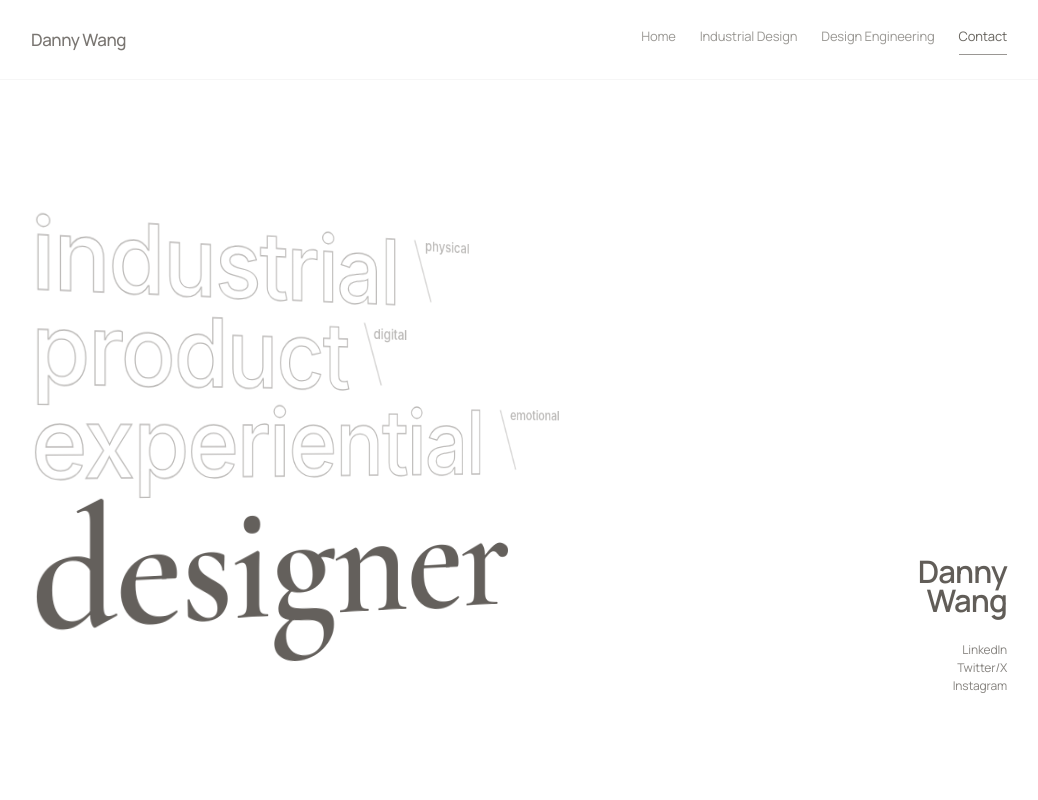
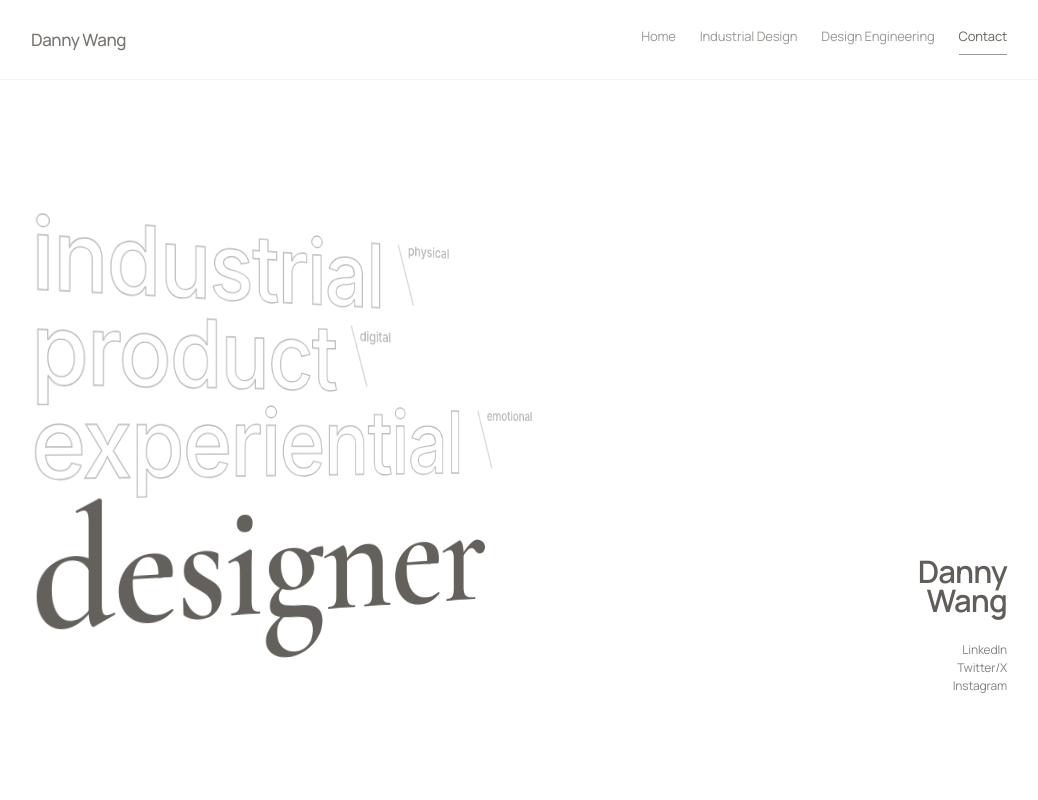
Before and after one commit to DannyByDesign/design-portfolio, a Next.js app: page /contact in a window 1280 px wide. Shown: the top 800 px of the page, without its empty margins (121-1159 px from the left). Built offline with nearby package versions, Linux system fonts and the light colour scheme.

Commit message:
hero change angle

```diff
--- a/app/globals.css
+++ b/app/globals.css
@@ -130,7 +130,6 @@
 }
 
 @utility hero-tilt-stage {
-  perspective: var(--hero-tilt-perspective);
   perspective-origin: var(--hero-tilt-origin-x) var(--hero-tilt-origin-y);
 }
 
@@ -143,7 +142,6 @@
 @utility hero-tilt-static {
   transform-style: preserve-3d;
   transform-origin: left 44%;
-  transform: rotateY(17deg);
   width: fit-content;
 }
 
--- a/components/portfolio/hero/home-hero.tsx
+++ b/components/portfolio/hero/home-hero.tsx
@@ -22,6 +22,8 @@ const HERO_DEFINITION_PARAGRAPHS = [
 
 const HERO_SOCIAL_LABELS = ["LinkedIn", "Twitter/X", "Instagram"];
 const HERO_AXIS_LABEL_COLOR = "rgb(87 83 78 / 0.42)";
+const HERO_INITIAL_ROTATE_Y = 21;
+const HERO_INITIAL_PERSPECTIVE = 1050;
 
 export function HomeHero({ prefersReducedMotion, flattenProgress }: HomeHeroProps) {
   const heroRef = useRef<HTMLElement | null>(null);
@@ -33,8 +35,8 @@ export function HomeHero({ prefersReducedMotion, flattenProgress }: HomeHeroProp
     target: heroRef,
     offset: ["start start", "end start"],
   });
-  const flattenRotateY = useTransform(flattenSource, [0, 0.86], [17, 0]);
-  const flattenPerspective = useTransform(flattenSource, [0, 1], [1050, 22000]);
+  const flattenRotateY = useTransform(flattenSource, [0, 0.86], [HERO_INITIAL_ROTATE_Y, 0]);
+  const flattenPerspective = useTransform(flattenSource, [0, 1], [HERO_INITIAL_PERSPECTIVE, 22000]);
 
   const lineProgress = useTransform(heroScrollProgress, [0.05, 0.14], [0, 1]);
   const lineOpacity = useTransform(heroScrollProgress, [0.05, 0.07, 0.14], [0, 0, 1]);
@@ -58,6 +60,12 @@ export function HomeHero({ prefersReducedMotion, flattenProgress }: HomeHeroProp
   const desktopPronunciationY = reducedMotion ? 0 : pronunciationY;
   const shouldAnimateFlatten = isDesktop && !reducedMotion;
   const shouldAnimateDescriptorCollapse = isDesktop && !reducedMotion;
+  const tiltStageStyle = shouldAnimateFlatten
+    ? { perspective: flattenPerspective }
+    : { perspective: HERO_INITIAL_PERSPECTIVE };
+  const tiltStaticStyle = shouldAnimateFlatten
+    ? { rotateY: flattenRotateY }
+    : { rotateY: HERO_INITIAL_ROTATE_Y };
   const axisLabelStyle = shouldAnimateDescriptorCollapse
     ? {
         x: axisLabelX,
@@ -90,11 +98,11 @@ export function HomeHero({ prefersReducedMotion, flattenProgress }: HomeHeroProp
         <div className="hero-main-column">
           <motion.div
             className="hero-tilt-stage"
-            style={shouldAnimateFlatten ? { perspective: flattenPerspective } : undefined}
+            style={tiltStageStyle}
           >
             <motion.div
               className="hero-tilt-static"
-              style={shouldAnimateFlatten ? { rotateY: flattenRotateY } : undefined}
+              style={tiltStaticStyle}
             >
               <div className="hero-descriptor-stack hero-descriptor-stack-layer">
                 <motion.div
```
